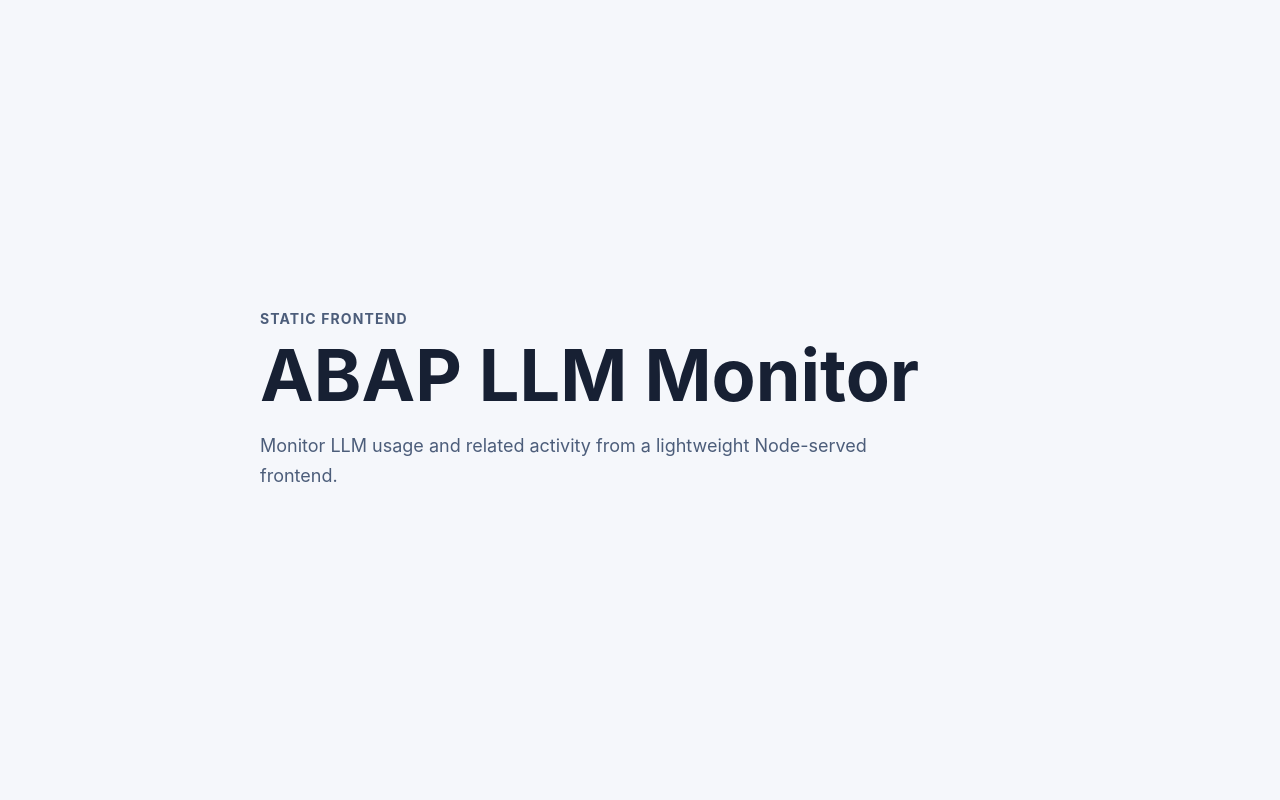
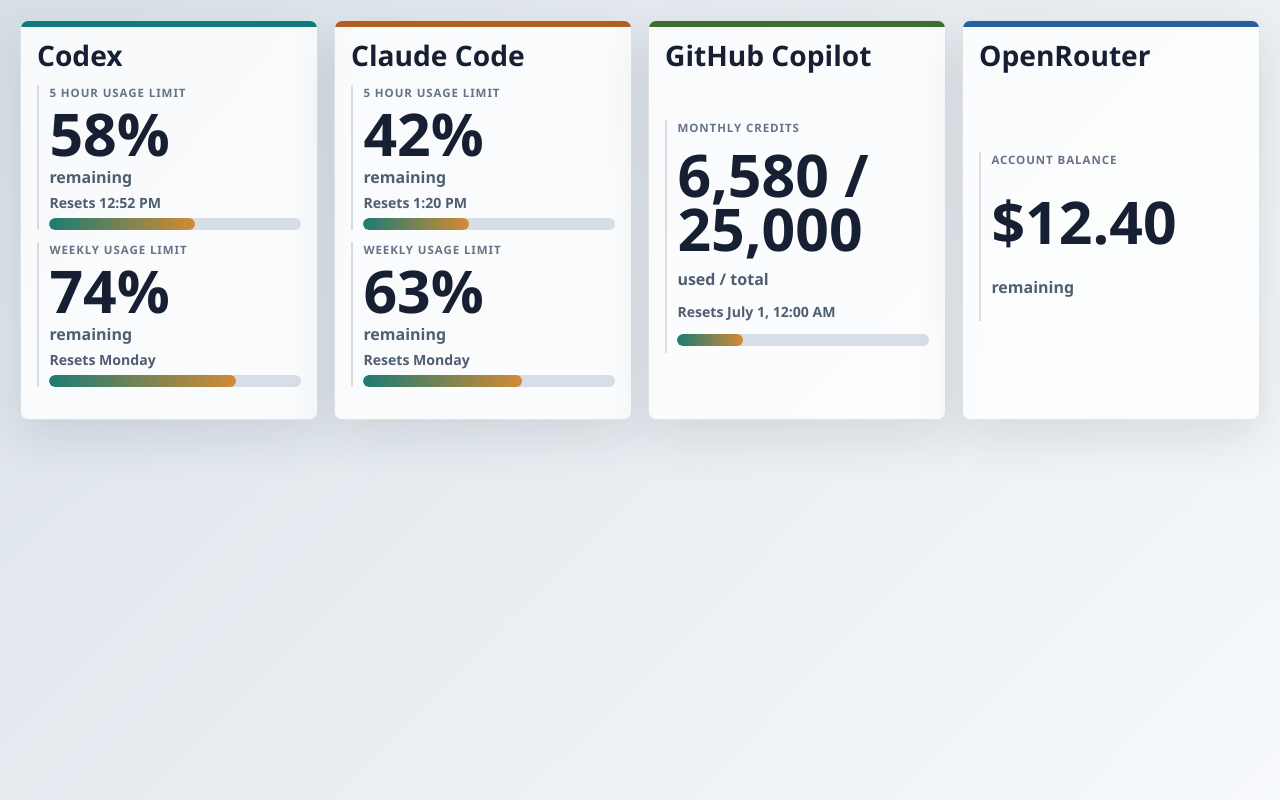
Before and after one commit to larshp/abap-llm-monitor, a website: page frontend/public/index.html in a window 1280 px wide. Drawn offline with Linux system fonts and the light colour scheme.

Commit message:
something like this

```diff
--- a/frontend/public/index.html
+++ b/frontend/public/index.html
@@ -8,10 +8,88 @@
   </head>
   <body>
     <main class="shell">
-      <section class="hero" aria-labelledby="page-title">
-        <p class="eyebrow">Static frontend</p>
-        <h1 id="page-title">ABAP LLM Monitor</h1>
-        <p class="lede">Monitor LLM usage and related activity from a lightweight Node-served frontend.</p>
+      <section class="dashboard" aria-labelledby="page-title">
+        <div class="provider-grid" aria-label="LLM provider usage panels">
+          <article class="provider-card codex">
+            <header class="provider-header">
+              <div>
+                <h2>Codex</h2>
+              </div>
+            </header>
+            <div class="limit-stack">
+              <section class="limit-block" aria-label="Codex 5 hour usage limit 58 percent remaining">
+                <span class="metric-label">5 hour usage limit</span>
+                <strong>58%</strong>
+                <span class="limit-detail">remaining</span>
+                <span class="reset-time">Resets 12:52 PM</span>
+                <div class="usage-meter"><span style="width: 58%"></span></div>
+              </section>
+              <section class="limit-block" aria-label="Codex weekly usage limit 74 percent remaining">
+                <span class="metric-label">Weekly usage limit</span>
+                <strong>74%</strong>
+                <span class="limit-detail">remaining</span>
+                <span class="reset-time">Resets Monday</span>
+                <div class="usage-meter"><span style="width: 74%"></span></div>
+              </section>
+            </div>
+          </article>
+
+          <article class="provider-card claude">
+            <header class="provider-header">
+              <div>
+                <h2>Claude Code</h2>
+              </div>
+            </header>
+            <div class="limit-stack">
+              <section class="limit-block" aria-label="Claude Code 5 hour usage limit 42 percent remaining">
+                <span class="metric-label">5 hour usage limit</span>
+                <strong>42%</strong>
+                <span class="limit-detail">remaining</span>
+                <span class="reset-time">Resets 1:20 PM</span>
+                <div class="usage-meter"><span style="width: 42%"></span></div>
+              </section>
+              <section class="limit-block" aria-label="Claude Code weekly usage limit 63 percent remaining">
+                <span class="metric-label">Weekly usage limit</span>
+                <strong>63%</strong>
+                <span class="limit-detail">remaining</span>
+                <span class="reset-time">Resets Monday</span>
+                <div class="usage-meter"><span style="width: 63%"></span></div>
+              </section>
+            </div>
+          </article>
+
+          <article class="provider-card copilot">
+            <header class="provider-header">
+              <div>
+                <h2>GitHub Copilot</h2>
+              </div>
+            </header>
+            <div class="limit-stack">
+              <section class="limit-block" aria-label="Copilot monthly credits 6580 used of 25000 total, resets July 1 at 12:00 AM">
+                <span class="metric-label">Monthly credits</span>
+                <strong>6,580 / 25,000</strong>
+                <span class="limit-detail">used / total</span>
+                <span class="reset-time">Resets July 1, 12:00 AM</span>
+                <div class="usage-meter"><span style="width: 26%"></span></div>
+              </section>
+            </div>
+          </article>
+
+          <article class="provider-card openrouter">
+            <header class="provider-header">
+              <div>
+                <h2>OpenRouter</h2>
+              </div>
+            </header>
+            <div class="limit-stack">
+              <section class="limit-block" aria-label="OpenRouter account balance 12 dollars 40 cents remaining">
+                <span class="metric-label">Account balance</span>
+                <strong>$12.40</strong>
+                <span class="limit-detail">remaining</span>
+              </section>
+            </div>
+          </article>
+        </div>
       </section>
     </main>
   </body>
--- a/frontend/public/styles.css
+++ b/frontend/public/styles.css
@@ -1,10 +1,9 @@
 :root {
   color-scheme: light;
   font-family:
-    Inter, ui-sans-serif, system-ui, -apple-system, BlinkMacSystemFont, "Segoe UI",
-    sans-serif;
+    "Aptos Display", "Segoe UI", ui-sans-serif, system-ui, sans-serif;
   color: #172033;
-  background: #f5f7fb;
+  background: #eef2f6;
 }
 
 * {
@@ -14,23 +13,35 @@
 body {
   min-height: 100vh;
   margin: 0;
+  background:
+    linear-gradient(135deg, rgba(216, 224, 231, 0.9), rgba(248, 250, 252, 0.88)),
+    radial-gradient(circle at top left, rgba(24, 113, 128, 0.2), transparent 34%),
+    #eef2f6;
 }
 
 .shell {
-  display: grid;
   min-height: 100vh;
-  place-items: center;
-  padding: 2rem;
+  padding: 1.25rem;
 }
 
-.hero {
-  width: min(100%, 760px);
+.dashboard {
+  display: grid;
+  grid-template-rows: auto 1fr;
+  gap: 1rem;
+  min-height: calc(100vh - 2.5rem);
+}
+
+.dashboard-header {
+  display: flex;
+  align-items: end;
+  justify-content: flex-start;
+  gap: 1rem;
 }
 
 .eyebrow {
-  margin: 0 0 0.75rem;
-  color: #4c5d7a;
-  font-size: 0.875rem;
+  margin: 0 0 0.35rem;
+  color: #526173;
+  font-size: 0.76rem;
   font-weight: 700;
   letter-spacing: 0.08em;
   text-transform: uppercase;
@@ -38,14 +49,148 @@ body {
 
 h1 {
   margin: 0;
-  font-size: clamp(2.25rem, 7vw, 4.5rem);
-  line-height: 1;
+  font-size: clamp(1.7rem, 3.4vw, 3rem);
+  line-height: 0.95;
 }
 
-.lede {
-  max-width: 42rem;
-  margin: 1.25rem 0 0;
-  color: #4c5d7a;
-  font-size: 1.125rem;
-  line-height: 1.65;
+.provider-grid {
+  display: grid;
+  grid-template-columns: repeat(4, minmax(0, 1fr));
+  gap: 1rem;
+  min-height: 0;
 }
+
+.provider-card {
+  display: grid;
+  grid-template-rows: auto auto auto;
+  gap: 1rem;
+  min-width: 0;
+  border: 1px solid rgba(23, 32, 51, 0.12);
+  border-radius: 8px;
+  background: rgba(255, 255, 255, 0.82);
+  box-shadow: 0 18px 48px rgba(37, 47, 63, 0.12);
+  overflow: hidden;
+  padding: 1rem;
+  position: relative;
+}
+
+.provider-card::before {
+  content: "";
+  display: block;
+  height: 0.35rem;
+  inset: 0 0 auto;
+  position: absolute;
+}
+
+.codex::before {
+  background: #0f7b7e;
+}
+
+.claude::before {
+  background: #b25f24;
+}
+
+.copilot::before {
+  background: #3a6f35;
+}
+
+.openrouter::before {
+  background: #275f9f;
+}
+
+.provider-header {
+  display: flex;
+  align-items: start;
+  justify-content: space-between;
+  gap: 0.75rem;
+  padding-top: 0.25rem;
+}
+
+.metric-label {
+  color: #667487;
+  display: block;
+  font-size: 0.72rem;
+  font-weight: 800;
+  letter-spacing: 0.08em;
+  margin: 0;
+  text-transform: uppercase;
+}
+
+h2 {
+  font-size: clamp(1.45rem, 2.2vw, 2.35rem);
+  line-height: 1;
+  margin: 0;
+}
+
+.limit-stack {
+  display: grid;
+  gap: 0.8rem;
+}
+
+.limit-block {
+  border-left: 2px solid rgba(23, 32, 51, 0.14);
+  display: grid;
+  gap: 0.35rem;
+  min-width: 0;
+  padding-left: 0.65rem;
+}
+
+.limit-block strong {
+  display: block;
+  font-size: clamp(2rem, 4.6vw, 4rem);
+  line-height: 0.92;
+  overflow-wrap: anywhere;
+}
+
+.limit-detail,
+.reset-time {
+  color: #4f5e70;
+  font-weight: 700;
+}
+
+.limit-detail {
+  font-size: 1rem;
+}
+
+.reset-time {
+  font-size: 0.88rem;
+}
+
+.usage-meter {
+  background: #d8dee7;
+  border-radius: 999px;
+  height: 0.75rem;
+  overflow: hidden;
+}
+
+.usage-meter span {
+  display: block;
+  height: 100%;
+  border-radius: inherit;
+  background: linear-gradient(90deg, #1c7b74, #d28b34);
+}
+
+@media (max-width: 980px) {
+  .provider-grid {
+    grid-template-columns: repeat(2, minmax(0, 1fr));
+  }
+}
+
+@media (max-width: 640px) {
+  .shell {
+    padding: 0.85rem;
+  }
+
+  .dashboard {
+    min-height: calc(100vh - 1.7rem);
+  }
+
+  .dashboard-header {
+    align-items: start;
+    flex-direction: column;
+  }
+
+  .provider-grid {
+    grid-template-columns: 1fr;
+  }
+}
```
